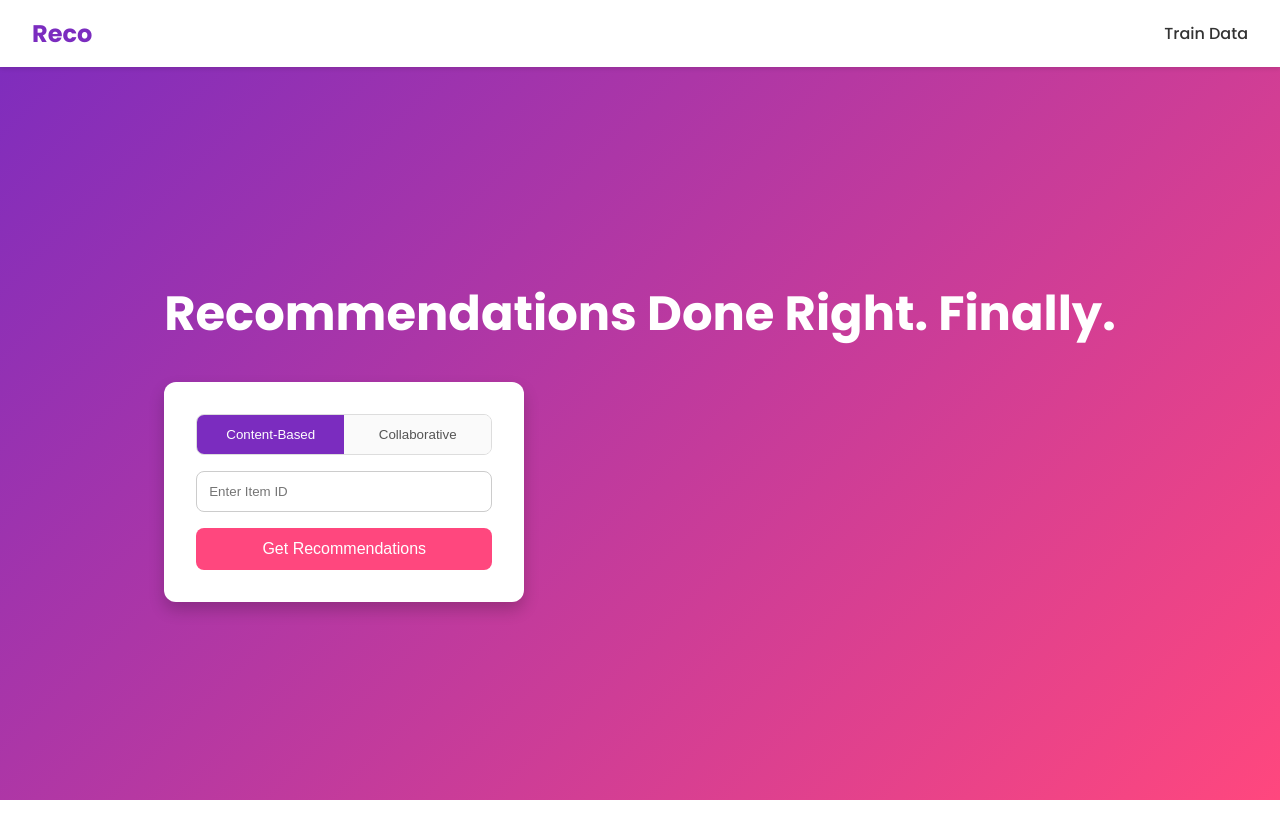
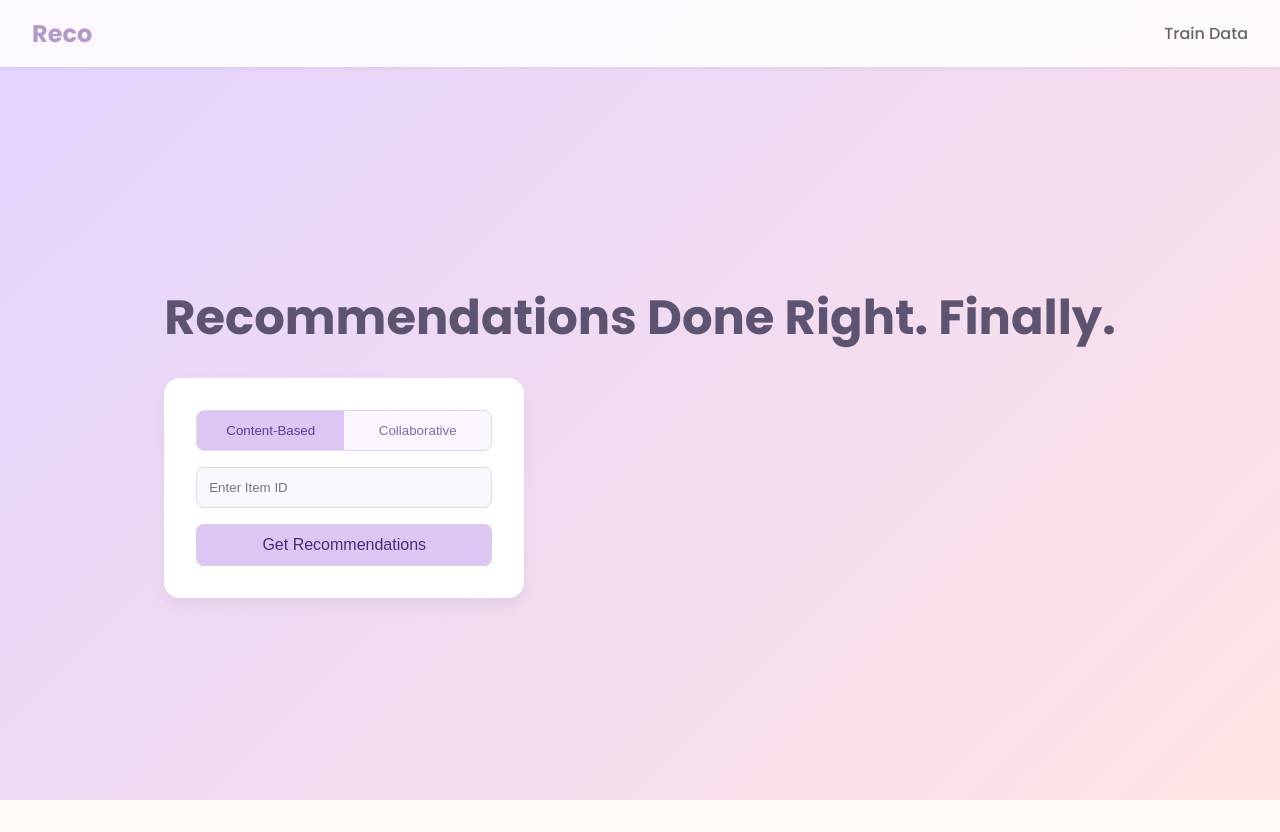
Before and after one commit to veda-aarushi/Reccomender_algorithm, a Flask app: page / in a window 1280 px wide. Run offline with Flask 3, Linux system fonts and the light colour scheme.

Commit message:
style: switch to soft pastel gradient palette

```diff
--- a/static/style.css
+++ b/static/style.css
@@ -1,61 +1,66 @@
 /* Reset & base */
 * { box-sizing: border-box; margin: 0; padding: 0; }
-body { font-family: 'Poppins', sans-serif; }
+body { font-family: 'Poppins', sans-serif; background: #FEF9F6; }
 
 /* Top bar */
 .topbar {
   position: fixed; top: 0; width: 100%;
   display: flex; align-items: center; justify-content: space-between;
-  background: white; padding: 1rem 2rem;
-  box-shadow: 0 2px 4px rgba(0,0,0,0.1); z-index: 100;
+  background: rgba(255, 255, 255, 0.85);
+  padding: 1rem 2rem;
+  box-shadow: 0 2px 4px rgba(0,0,0,0.05);
+  backdrop-filter: blur(8px);
 }
-.logo { font-size: 1.5rem; font-weight: 700; color: #7b2cbf; }
+.logo { font-size: 1.5rem; font-weight: 700; color: #B299C8; }
 .topnav a {
-  margin-left: 1.5rem; text-decoration: none; color: #333;
+  margin-left: 1.5rem; text-decoration: none; color: #666;
   font-weight: 500; transition: color 0.2s;
 }
-.topnav a:hover { color: #ff477e; }
+.topnav a:hover { color: #A384C2; }
 
 /* Hero */
 .hero {
-  height: 100vh; padding-top: 80px; /* reserve topbar */
-  background: linear-gradient(135deg, #7b2cbf 0%, #ff477e 100%);
+  height: 100vh; padding-top: 80px;
+  background: linear-gradient(135deg, #E3D4FF 0%, #FFE3E3 100%);
   display: flex; align-items: center; justify-content: center;
-  color: white; text-align: center;
+  color: #3D3B42; text-align: center;
 }
 .hero-content h1 {
-  font-size: 3rem; margin-bottom: 2rem;
+  font-size: 3rem; margin-bottom: 1.5rem;
+  color: #5C5470;
 }
 
 /* Search card */
 .search-card {
-  background: white; padding: 2rem; border-radius: 12px;
+  background: #FFFFFF; padding: 2rem; border-radius: 16px;
   max-width: 360px; width: 100%;
-  box-shadow: 0 8px 16px rgba(0,0,0,0.2);
+  box-shadow: 0 8px 16px rgba(0,0,0,0.06);
 }
 .tabs {
   display: flex; margin-bottom: 1rem; border-radius: 8px;
-  overflow: hidden; border: 1px solid #ddd;
+  overflow: hidden; border: 1px solid #E1D7ED;
+  background: #FAF5FF;
 }
 .tab {
-  flex: 1; padding: 0.75rem 0; background: #fafafa;
-  border: none; cursor: pointer; font-weight: 500; color: #555;
-  transition: background 0.2s;
+  flex: 1; padding: 0.75rem 0; background: transparent;
+  border: none; cursor: pointer; font-weight: 500; color: #7B6EAA;
+  transition: background 0.2s, color 0.2s;
 }
 .tab.active {
-  background: #7b2cbf; color: white;
+  background: #DCC6F2; color: #5C3D91;
 }
 input[type="number"] {
   width: 100%; padding: 0.75rem; margin-bottom: 1rem;
-  border: 1px solid #ccc; border-radius: 8px;
+  border: 1px solid #E1D7ED; border-radius: 8px;
+  background: #FBF7FF; color: #5C5470;
 }
 .btn-hero {
   width: 100%; padding: 0.75rem;
-  background: #ff477e; border: none; border-radius: 8px;
-  color: white; font-size: 1rem; font-weight: 500; cursor: pointer;
+  background: #DCC6F2; border: none; border-radius: 8px;
+  color: #4A2C75; font-size: 1rem; font-weight: 500; cursor: pointer;
   transition: background 0.2s;
 }
-.btn-hero:hover { background: #e63060; }
+.btn-hero:hover { background: #C9B0E5; }
 
 /* Results section */
 #results {
@@ -63,6 +68,7 @@ input[type="number"] {
 }
 .result-item {
   display: flex; justify-content: space-between;
-  background: white; padding: 1rem; border-radius: 8px;
-  box-shadow: 0 2px 6px rgba(0,0,0,0.1); margin-bottom: 1rem;
+  background: #FFFFFF; padding: 1rem; border-radius: 12px;
+  box-shadow: 0 2px 6px rgba(0,0,0,0.04); margin-bottom: 1rem;
+  border-left: 4px solid #DCC6F2;
 }
```
